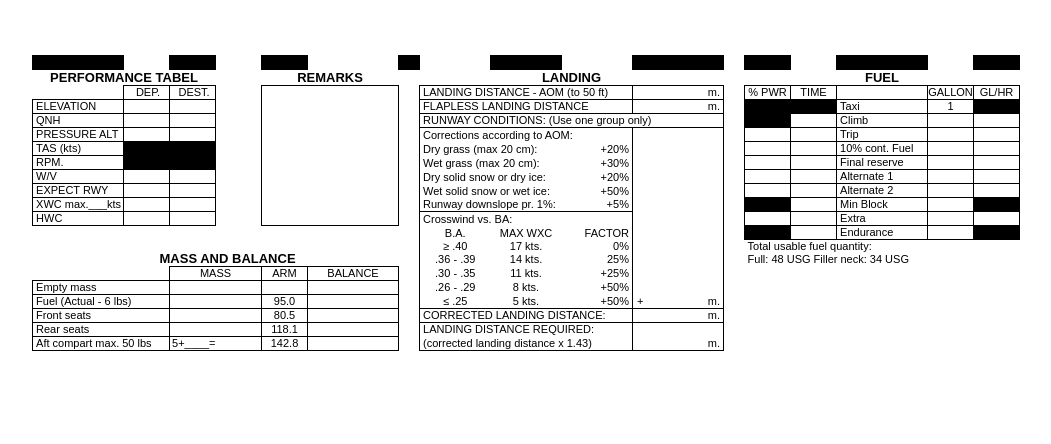
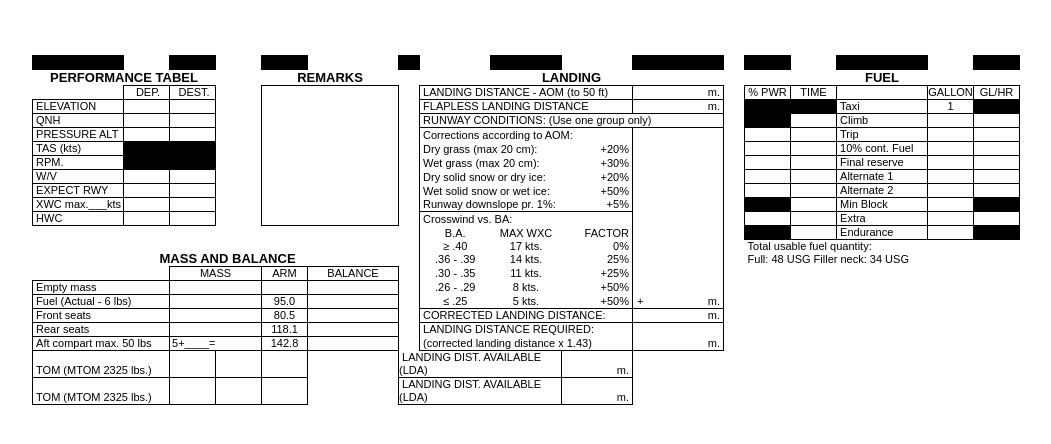
Before and after one commit to marnason/Balance, a plain HTML site: page new.html in a window 1280 px wide. Shown: the whole page, without its empty margins (24-1075 px from the left). Drawn offline with Linux system fonts and the light colour scheme.

Commit message:
Update new.html

```diff
--- a/new.html
+++ b/new.html
@@ -796,6 +796,52 @@
 				<p>m.&nbsp;</p>
 			</td>
 		</tr>
+		<tr>
+			<td class="b1" colspan="2">
+				<p>&nbsp;TOM (MTOM 2325 lbs.)</p>
+			</td>
+			<td class="b1 r">
+				<p>&nbsp;</p>
+			</td>
+			<td class="b1 c">
+				<p>&nbsp;</p>
+			</td>
+			<td class="b1 c">
+				<p>&nbsp;</p>
+			</td>
+			<td>
+				<p>&nbsp;</p>
+			</td>
+			<td class="bb br bl" colspan="3">
+				<p>&nbsp;LANDING DIST. AVAILABLE (LDA)</p>
+			</td>
+			<td class="bb br bl r">
+				<p>m.&nbsp;</p>
+			</td>
+		</tr>
+		<tr>
+			<td class="b1" colspan="2">
+				<p>&nbsp;TOM (MTOM 2325 lbs.)</p>
+			</td>
+			<td class="b1 r">
+				<p>&nbsp;</p>
+			</td>
+			<td class="b1 c">
+				<p>&nbsp;</p>
+			</td>
+			<td class="b1 c">
+				<p>&nbsp;</p>
+			</td>
+			<td>
+				<p>&nbsp;</p>
+			</td>
+			<td class="bb br bl" colspan="3">
+				<p>&nbsp;LANDING DIST. AVAILABLE (LDA)</p>
+			</td>
+			<td class="bb br bl r">
+				<p>m.&nbsp;</p>
+			</td>
+		</tr>
 	</table>
 </body>
 
```
